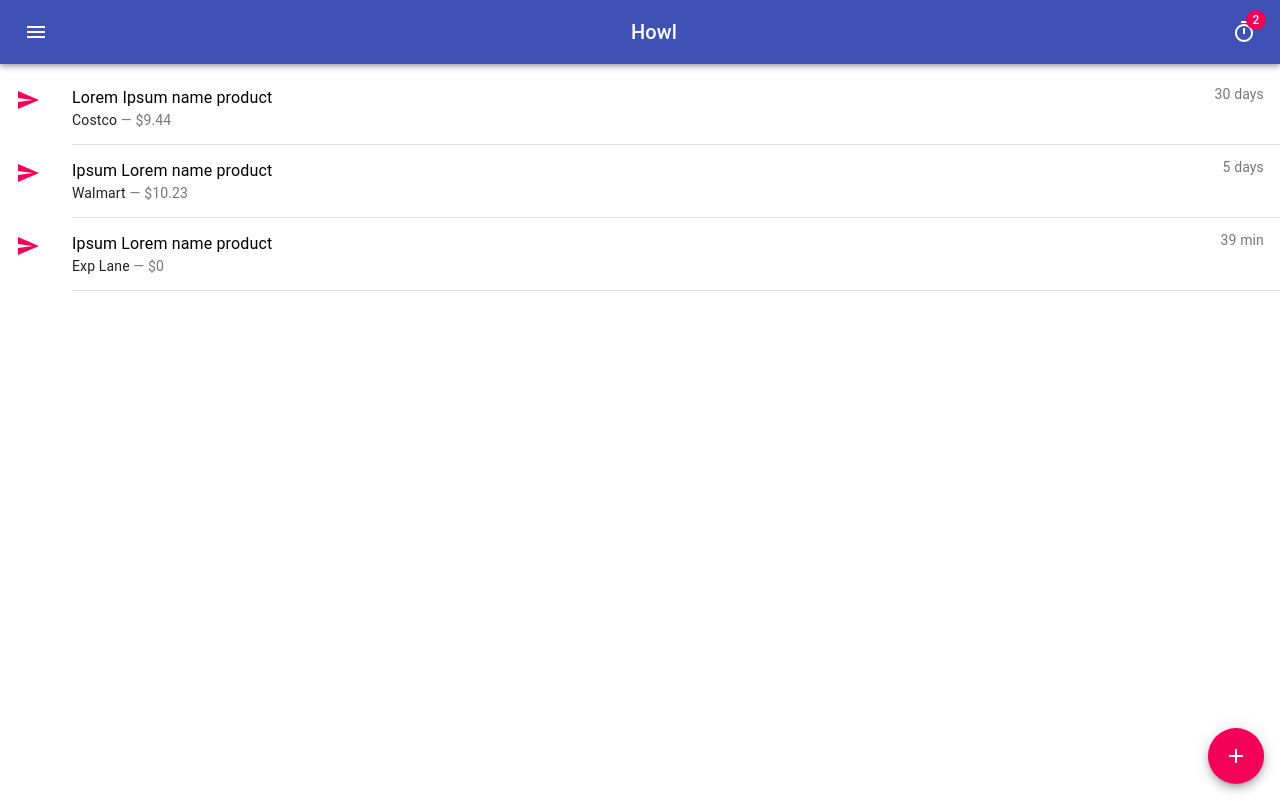
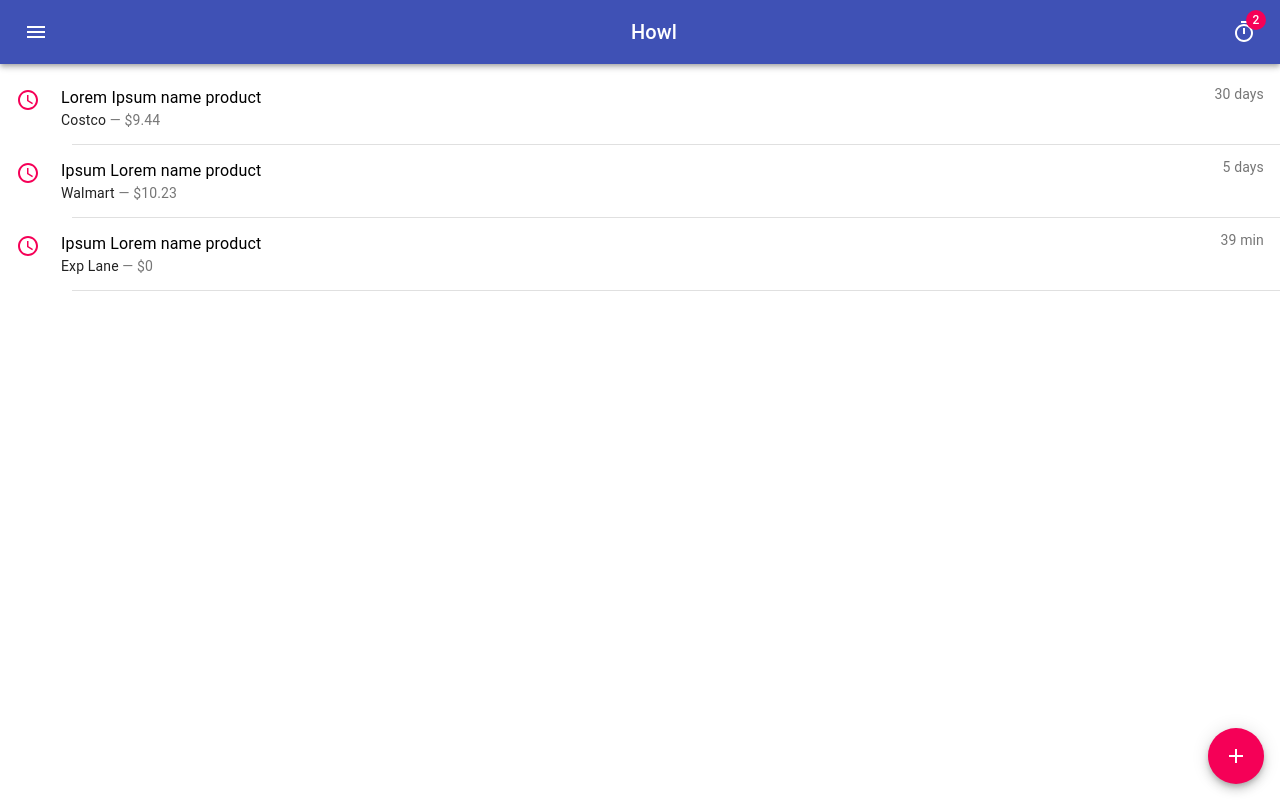
Before and after one commit to julioarhernandez/howl, a React (Create React App) app: page / in a window 1280 px wide. Built offline with nearby package versions, Linux system fonts and the light colour scheme.

Commit message:
Item components back button

```diff
--- a/src/components/item/item-styles.js
+++ b/src/components/item/item-styles.js
@@ -8,6 +8,9 @@ const useStyles = makeStyles(theme => ({
         flexShrink: 1,
         flexGrow: 0,
         whiteSpace: 'nowrap'
+    },
+    leftIcon: {
+        minWidth: '45px'
     }
 }));
 export default useStyles;
--- a/src/components/item/item-view.js
+++ b/src/components/item/item-view.js
@@ -3,7 +3,7 @@ import PropTypes from 'prop-types';
 import ListItem from '@material-ui/core/ListItem';
 import ListItemText from '@material-ui/core/ListItemText';
 import ListItemIcon from '@material-ui/core/ListItemIcon';
-import SendIcon from '@material-ui/icons/Send';
+import WatchLaterOutlinedIcon from '@material-ui/icons/WatchLaterOutlined';
 import Typography from '@material-ui/core/Typography';
 import useStyles from './item-styles';
 
@@ -11,8 +11,8 @@ const Item = ({icon, title, subtitle, subtitleFragment, time }) => {
     const classes = useStyles();
     return (
     <ListItem alignItems="flex-start">
-        <ListItemIcon>
-            <SendIcon color="secondary"/>
+        <ListItemIcon className={classes.leftIcon}>
+            <WatchLaterOutlinedIcon color="secondary"/>
         </ListItemIcon>
         <ListItemText
         primary={title}
```
